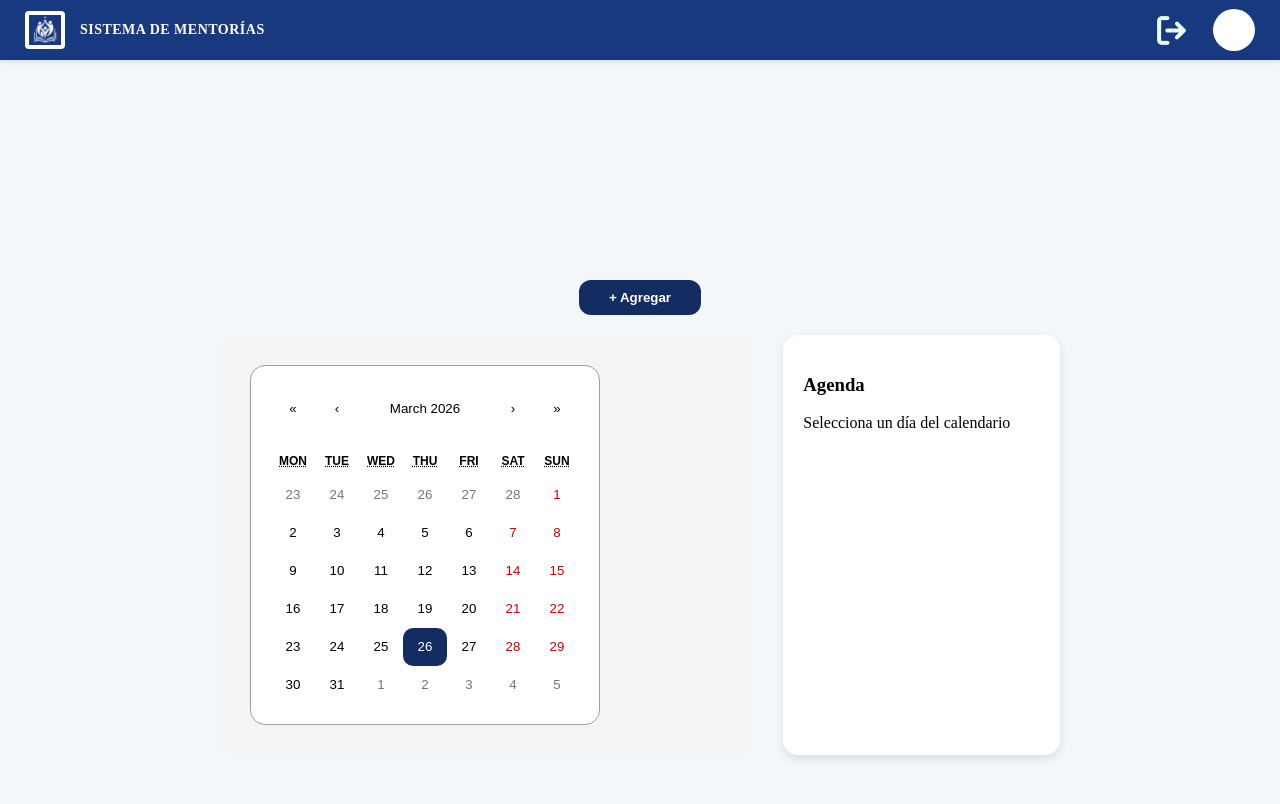
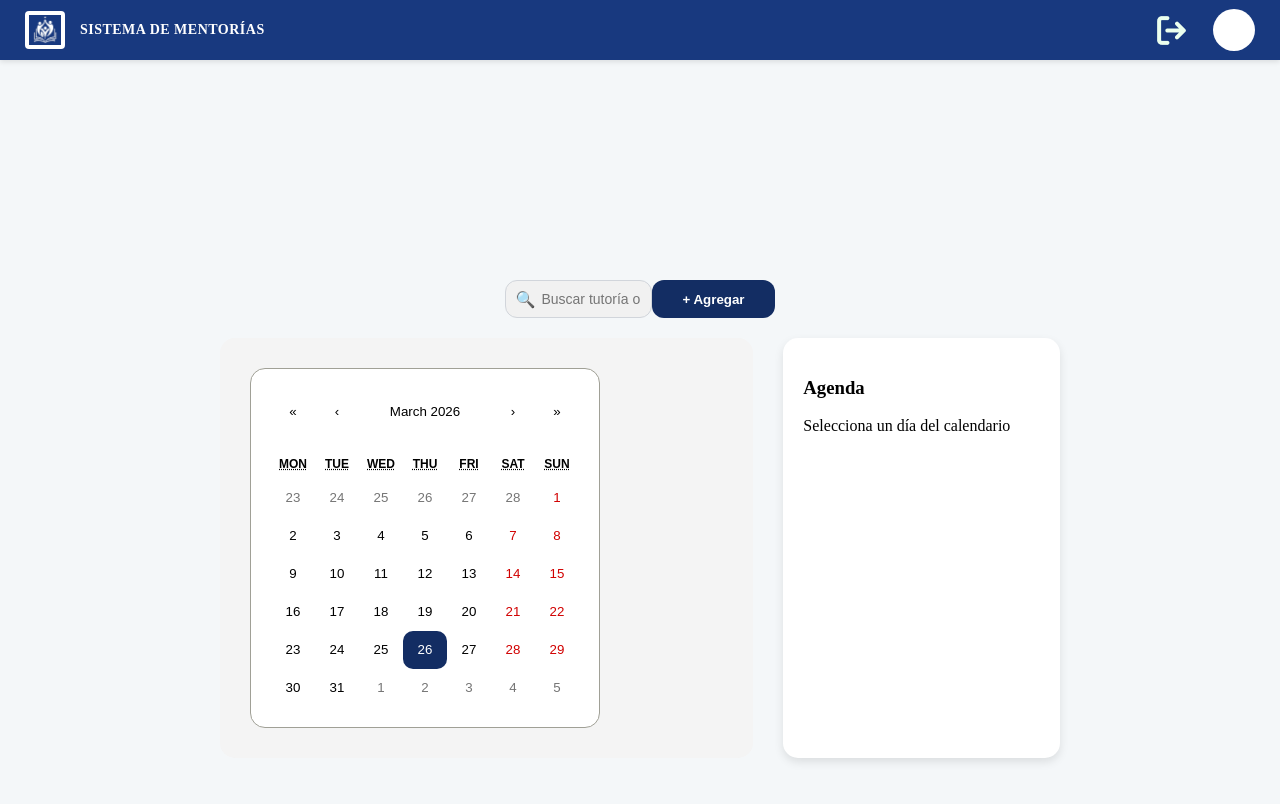
Before and after one commit to Evelinmq/mentorias-web, a React (Vite) app: page /mentor/dashboard in a window 1280 px wide. Shown: the top 804 px of the page. Built offline with nearby package versions, Linux system fonts and the light colour scheme; sample sign-in values are in the browser's storage.

Commit message:
mentor - componentes

```diff
--- a/src/Components/Common/Input.jsx
+++ b/src/Components/Common/Input.jsx
@@ -1,14 +1,10 @@
-import React from "react";
-
 const Input = ({ type = "text", placeholder, register, name, rules }) => {
   return (
     <input
       type={type}
       placeholder={placeholder}
       className="modal-input"
-      {...register(name, rules)}
+      {...(register ? register(name, rules) : {})}
     />
   );
 };
-
-export default Input;
--- a/src/Components/Mentor/DashboardMentor.jsx
+++ b/src/Components/Mentor/DashboardMentor.jsx
@@ -1,80 +1,58 @@
 import { useState } from "react";
 import "./DashboardMentor.css";
 
+// Importación de componentes comunes
+import Button from "../Common/Button";
+import SearchBar from "../Common/SearchBar";
 import CalendarioMentor from "./CalendarioMentor";
 import AgendaMentor from "./AgendaMentor";
 import ModalMentoria from "./ModalMentoria";
 
 function DashboardMentor() {
-
     const [showModal, setShowModal] = useState(false);
-
     const [diaSeleccionado, setDiaSeleccionado] = useState(null);
+    const [busqueda, setBusqueda] = useState("");
 
     const mentorias = [
-        {
-            fecha: "2026-02-19",
-            alumno: "Kimberly Guadalupe",
-            materia: "Estructura de programación",
-            hora: "13:00 - 14:00"
-        },
-        {
-            fecha: "2026-02-19",
-            alumno: "Ian DPR",
-            materia: "Base de datos",
-            hora: "15:00 - 16:00"
-        },
-        {
-            fecha: "2026-02-20",
-            alumno: "Jackson Wang",
-            materia: "Java",
-            hora: "11:00 - 12:00"
-        }
+        { fecha: "2026-02-19", alumno: "Kimberly Guadalupe", materia: "Estructura de programación", hora: "13:00 - 14:00" },
+        { fecha: "2026-02-19", alumno: "Ian DPR", materia: "Base de datos", hora: "15:00 - 16:00" },
+        { fecha: "2026-02-20", alumno: "Jackson Wang", materia: "Java", hora: "11:00 - 12:00" }
     ];
 
     return (
+        <div className="mentor-container">
+            <div className="mentor-header">
+                <SearchBar
+                    placeholder="Buscar tutoría o alumno..."
+                    onChange={(e) => setBusqueda(e.target.value)}
+                />
 
-        <div className="mentor-container">
-
-            <div className="mentor-header">
-
-                <button
+                <Button
+                    text="+ Agregar"
+                    onClick={() => setShowModal(true)}
                     className="btn-agregar"
-                    onClick={() => setShowModal(true)}
-                >
-                    + Agregar
-                </button>
-
+                />
             </div>
 
             <div className="mentor-content">
-
                 <div className="mentor-calendario">
-
                     <CalendarioMentor
                         mentorias={mentorias}
                         onSeleccionarDia={setDiaSeleccionado}
                     />
-
                 </div>
 
                 <div className="mentor-agenda">
-
                     <AgendaMentor
-                        mentorias={mentorias}
+                        mentorias={mentorias.filter(m => m.alumno.toLowerCase().includes(busqueda.toLowerCase()))}
                         diaSeleccionado={diaSeleccionado}
                     />
-
                 </div>
-
             </div>
 
             {showModal && <ModalMentoria cerrar={() => setShowModal(false)} />}
-
         </div>
-
-    )
-
+    );
 }
 
 export default DashboardMentor;
```
